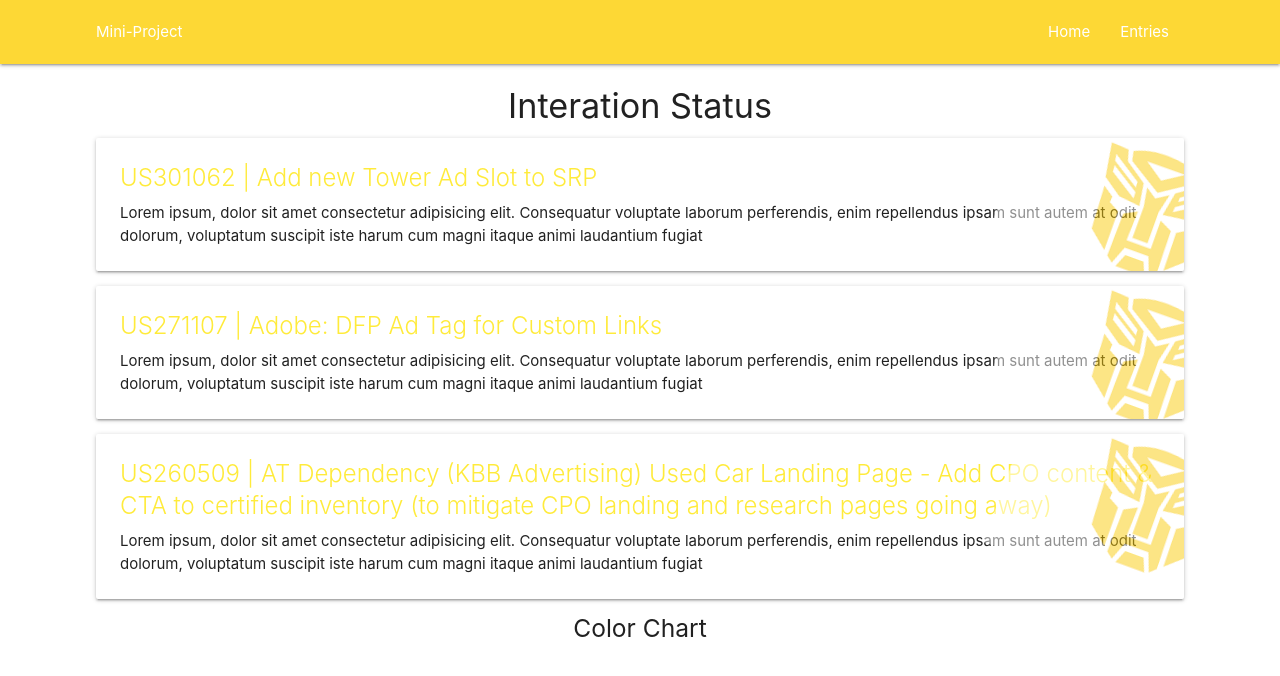
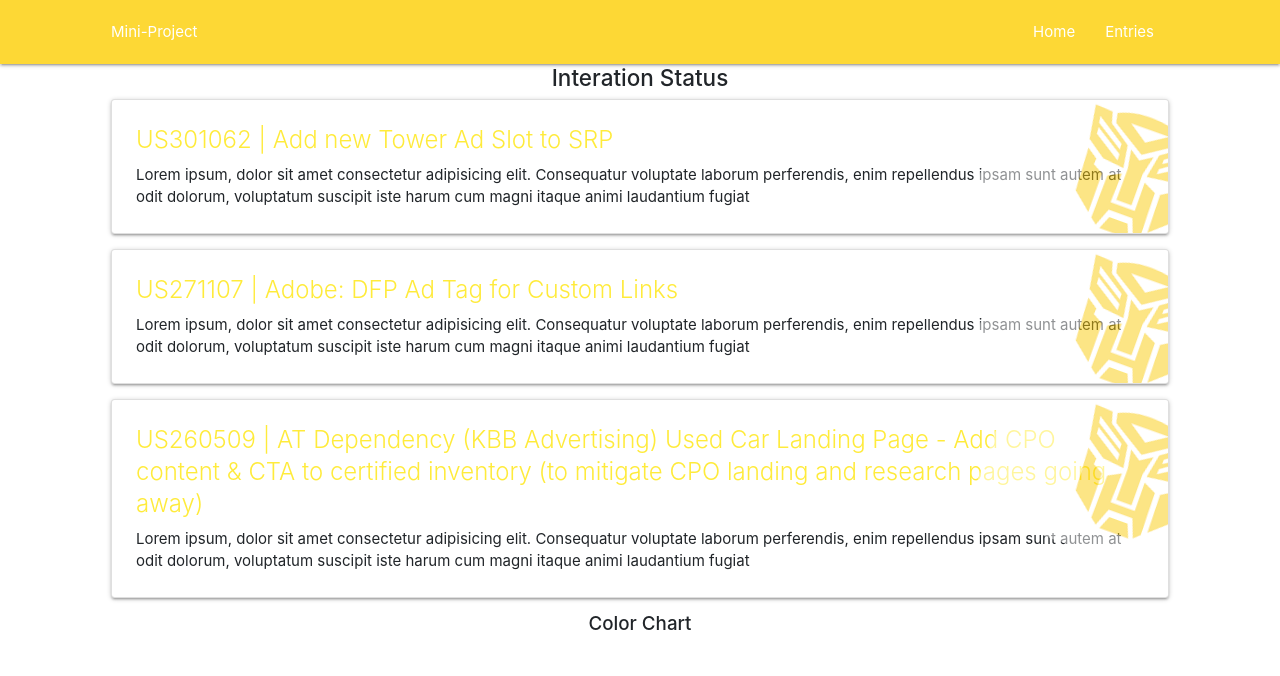
Before and after one commit to muhdzaidi/mini-project, a React (Create React App) app: page / in a window 1280 px wide. Shown: the top 676 px of the page. Built offline with nearby package versions, Linux system fonts and the light colour scheme.

Commit message:
set up some basic UI for individual story

```diff
--- a/src/App/App.js
+++ b/src/App/App.js
@@ -3,6 +3,8 @@ import Navbar from '../SharedComponents/Navbar'
 import { BrowserRouter, Route, Switch } from 'react-router-dom'
 import Home from '../UserStory/Home'
 import Entries from '../UserStory/Entries'
+import SingleStory from '../UserStory/SingleStory';
+import 'bootstrap/dist/css/bootstrap.min.css';
 
 class App extends Component {
   render() {
@@ -13,6 +15,7 @@ class App extends Component {
             <Switch>
               <Route exact path='/' component={Home} />
               <Route path='/entries' component={Entries} />
+              <Route path="/:userstory_id" component={SingleStory} />
             </Switch>
 
           </div>
--- a/src/UserStory/Entries.js
+++ b/src/UserStory/Entries.js
@@ -81,8 +81,8 @@ class Entries extends Component {
 
     render () {
         return (
-             <div className="container">
-            <h4 className="center">Input User Story</h4>
+             <div className="container content">
+            <h5 className="center">Input User Story</h5>
 
                 <div className="input-field center col s6">
                     <form id="form" onSubmit= {this.handleSubmit}>
--- a/src/UserStory/SingleStory.js
+++ b/src/UserStory/SingleStory.js
@@ -1,20 +1,26 @@
 import React, { Component } from 'react'
 import { connect } from 'react-redux'
-import { deletestory } from './Actions/deleteStory'
+import { deleteStory } from './Actions/deleteStory'
+import ProgressBar from 'react-bootstrap/ProgressBar'
 
-class story extends Component {
+class SingleStory extends Component {
 
     handleClick = () => {
-        this.props.deletestory(this.props.story.id)
+        this.props.deletestory(this.props.story.usId)
         this.props.history.push('/');
     }
 
     render(){
         console.log(this.props)
         const story = this.props.story ? (
-            <div className="story">
-                <h4 className="center">{this.props.story.title}</h4>
-                <p>{this.props.story.body}</p>
+            <div className="container">
+                <h4 className="center">{this.props.story.usId} | {this.props.story.owner}</h4>
+                <h6 className="center">{this.props.story.title}</h6>
+                <p className="center">{this.props.story.Questions}</p>
+                <p className="center">{this.props.story.note}</p>
+
+                <ProgressBar now={this.props.story.progress} label={`${this.props.story.progress}%`}/>
+
                 <div className="center">
                     <button className="btn grey" onClick = {this.handleClick}>
                         Delete story
@@ -26,7 +32,7 @@ class story extends Component {
         )
 
         return (
-            <div className="container">
+            <div className=" content">
                 { story }
             </div>
         )
@@ -34,17 +40,17 @@ class story extends Component {
 }
 
 const mapStateToProps = (state, ownProps) => {
-  let id = ownProps.match.params.story_id
+  let id = ownProps.match.params.userstory_id
   return {
-      story: state.stories.find(story => story.id === id)
+      story: state.stories.find(story => story.usId === id)
   }
 }
 
 const mapDispatchToProps = (dispatch) => {
     return {
-        deletestory: (id) => { dispatch(deletestory(id)) }
+        deleteStory: (usId) => { dispatch(deleteStory(usId)) }
     }
 }
 
 
-export default connect(mapStateToProps, mapDispatchToProps)(story)
+export default connect(mapStateToProps, mapDispatchToProps)(SingleStory)
--- a/src/reducers/rootReducer.js
+++ b/src/reducers/rootReducer.js
@@ -1,8 +1,8 @@
 const initState = {
     stories: [
-        {usId: 'US301062', title: 'Add new Tower Ad Slot to SRP', Questions: 'Lorem ipsum, dolor sit amet consectetur adipisicing elit. Consequatur voluptate laborum perferendis, enim repellendus ipsam sunt autem at odit dolorum, voluptatum suscipit iste harum cum magni itaque animi laudantium fugiat'},
-        {usId: 'US271107', title: 'Adobe: DFP Ad Tag for Custom Links', Questions: 'Lorem ipsum, dolor sit amet consectetur adipisicing elit. Consequatur voluptate laborum perferendis, enim repellendus ipsam sunt autem at odit dolorum, voluptatum suscipit iste harum cum magni itaque animi laudantium fugiat'},
-        {usId: 'US260509', title: 'AT Dependency (KBB Advertising) Used Car Landing Page - Add CPO content & CTA to certified inventory (to mitigate CPO landing and research pages going away)', Questions: 'Lorem ipsum, dolor sit amet consectetur adipisicing elit. Consequatur voluptate laborum perferendis, enim repellendus ipsam sunt autem at odit dolorum, voluptatum suscipit iste harum cum magni itaque animi laudantium fugiat'}
+        {usId: 'US301062', owner:'Thanh', title: 'Add new Tower Ad Slot to SRP', Questions: 'Lorem ipsum, dolor sit amet consectetur adipisicing elit. Consequatur voluptate laborum perferendis, enim repellendus ipsam sunt autem at odit dolorum, voluptatum suscipit iste harum cum magni itaque animi laudantium fugiat', note:'lorem ipsum', progress:'60'},
+        {usId: 'US271107', owner:'Tuong Anh', title: 'Adobe: DFP Ad Tag for Custom Links', Questions: 'Lorem ipsum, dolor sit amet consectetur adipisicing elit. Consequatur voluptate laborum perferendis, enim repellendus ipsam sunt autem at odit dolorum, voluptatum suscipit iste harum cum magni itaque animi laudantium fugiat', note:'lorem ipsum', progress:'23'},
+        {usId: 'US260509', owner:'Duy', title: 'AT Dependency (KBB Advertising) Used Car Landing Page - Add CPO content & CTA to certified inventory (to mitigate CPO landing and research pages going away)', Questions: 'Lorem ipsum, dolor sit amet consectetur adipisicing elit. Consequatur voluptate laborum perferendis, enim repellendus ipsam sunt autem at odit dolorum, voluptatum suscipit iste harum cum magni itaque animi laudantium fugiat', note:'lorem ipsum', progress:'98'}
     ]
 }
 
```
